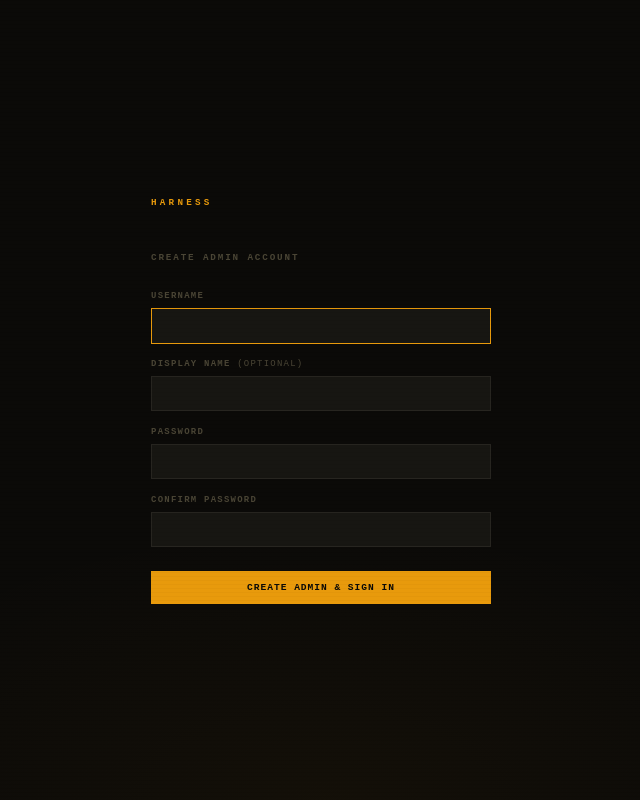
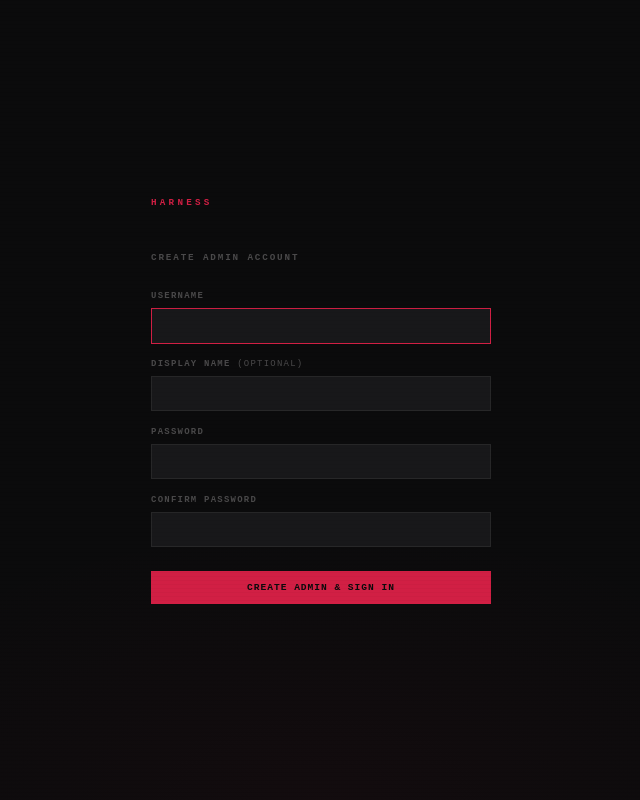
Before and after one commit to croogmandoo/testharness, a FastAPI app: page /setup in a window 1280 px wide. Shown: the whole page, without its empty margins (319-959 px from the left). Run offline with FastAPI, Linux system fonts and the light colour scheme; some web fonts are replaced.

Commit message:
style: rebrand to #FFFFFF / #d11f44 / #787778 palette
Swap amber terminal colours for white text, crimson accent, grey muted.

Co-Authored-By: Claude Sonnet 4.6 <noreply@anthropic.com>

```diff
--- a/web/static/style.css
+++ b/web/static/style.css
@@ -1,23 +1,23 @@
 @import url('https://fonts.googleapis.com/css2?family=Martian+Mono:wght@100..800&display=swap');
 
 :root {
-  --bg:      #0b0a08;
-  --bg-1:    #100f0c;
-  --bg-2:    #171612;
-  --bg-3:    #201e18;
-  --bg-4:    #2a2820;
-  --border:  #272520;
-  --border-2:#343028;
-  --text:    #d8c898;
-  --text-2:  #7a7055;
-  --text-3:  #4a4535;
-  --amber:   #e89a0c;
-  --amber-hi:#f5b030;
-  --amber-lo:#6a4608;
+  --bg:      #0b0b0c;
+  --bg-1:    #111113;
+  --bg-2:    #18181a;
+  --bg-3:    #202022;
+  --bg-4:    #2a2a2c;
+  --border:  #272728;
+  --border-2:#343436;
+  --text:    #ffffff;
+  --text-2:  #787778;
+  --text-3:  #4a494a;
+  --amber:   #d11f44;
+  --amber-hi:#e8304f;
+  --amber-lo:#5c0d1e;
   --pass:    #2dd680;
   --pass-dim:rgba(45,214,128,.1);
-  --fail:    #f04848;
-  --fail-dim:rgba(240,72,72,.1);
+  --fail:    #d11f44;
+  --fail-dim:rgba(209,31,68,.1);
   --run:     #5ba0f0;
   --run-dim: rgba(91,160,240,.1);
 }
@@ -529,7 +529,7 @@ select.input option { background: var(--bg-2); }
   padding: 2rem;
   background: var(--bg);
   /* Subtle radial warmth */
-  background-image: radial-gradient(ellipse 60% 50% at 50% 100%, rgba(232,154,12,.04) 0%, transparent 70%);
+  background-image: radial-gradient(ellipse 60% 50% at 50% 100%, rgba(209,31,68,.04) 0%, transparent 70%);
 }
 .auth-box { width: 100%; max-width: 340px; }
 
```
